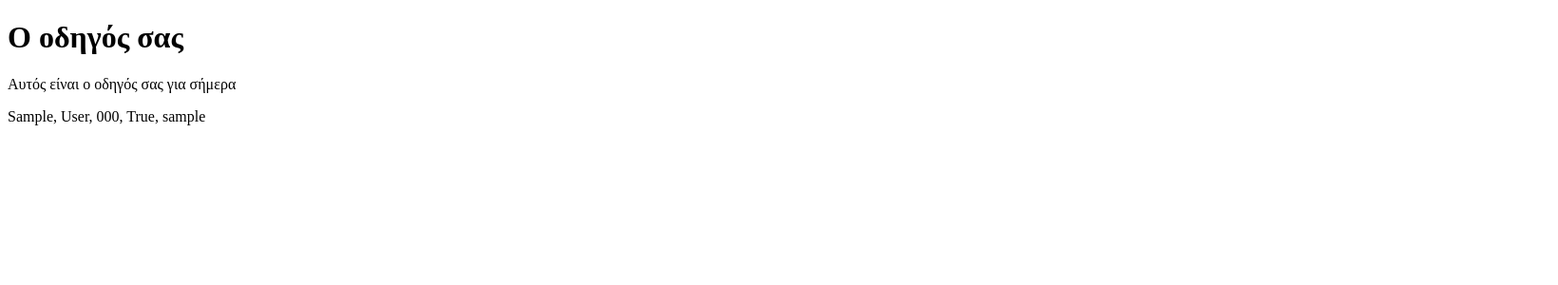
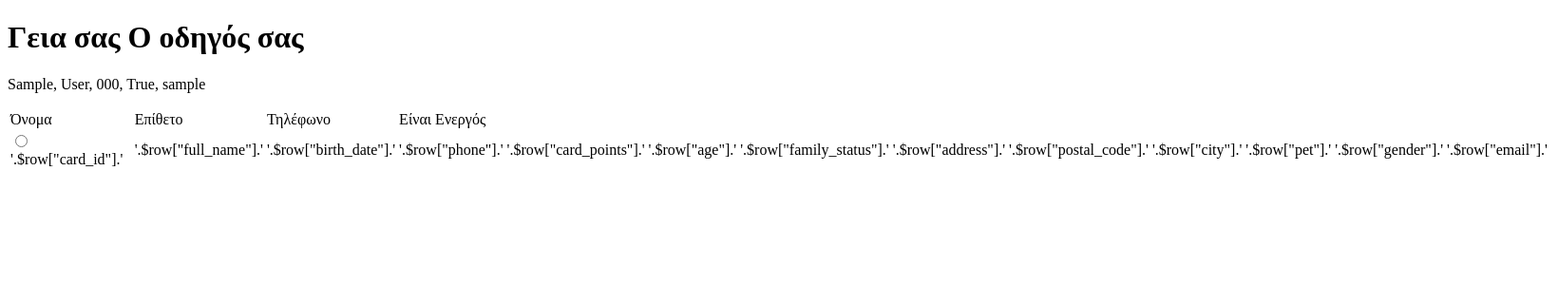
Before and after one commit to Costopoulos/DeliveryApp, a Django app: page /store/ in a window 1640 px wide. Shown: the top 300 px of the page at 95% size. Run offline with Django 3.2, Linux system fonts and the light colour scheme; a user stored in the database is signed in; tables that the repository leaves empty hold one stand-in row (values such as "Sample post").

Commit message:
Merge with branchh1

```diff
--- a/src/templates/mydriver.html
+++ b/src/templates/mydriver.html
@@ -2,18 +2,44 @@
 
 {% block content %}
     {% if user.is_authenticated %}
-    <h1>Ο οδηγός σας</h1>
+        <h1>Γεια σας Ο οδηγός σας</h1>
 
-    <p>Αυτός είναι ο οδηγός σας για σήμερα</p>
+        <!--<h2>Αυτός είναι ο οδηγός σας για σήμερα</h2>-->
 
-    <p>
-    {{  name }}, {{ lastname }}, {{phone}}, {{active}}, {{username}}
+        <p>{{  name }}, {{ lastname }}, {{phone}}, {{active}}, {{username}}</p>
+
+        <table>
+            <thead>
+                <tr>
+                    <td>Όνομα</td>
+                    <td>Επίθετο</td>
+                    <td>Τηλέφωνο</td>
+                    <td>Είναι Ενεργός</td>
+                </tr>
+            </thead>
+
+            <tr>
+                <td><input type="radio" name="read_id" value='.$row["card_id"].' required>'.$row["card_id"].'</td>
+                <td>'.$row["full_name"].'</td>
+                <td>'.$row["birth_date"].'</td>
+                <td>'.$row["phone"].'</td>
+                <td>'.$row["card_points"].'</td>
+                <td>'.$row["age"].'</td>
+                <td>'.$row["family_status"].'</td>
+                <td>'.$row["address"].'</td>
+                <td>'.$row["postal_code"].'</td>
+                <td>'.$row["city"].'</td>
+                <td>'.$row["pet"].'</td>
+                <td>'.$row["gender"].'</td>
+                <td>'.$row["email"].'</td>
+            </tr>
+        </table>
 
         {% for order in orders%}
             <li> {{order.store.name}} </li>
         {% endfor %}
+
     {%else%}
         <p>Anonymous User</p>
-
     {%endif%}
 {% endblock %}
```
Lines whose indentation alone changed are shown as unchanged.
